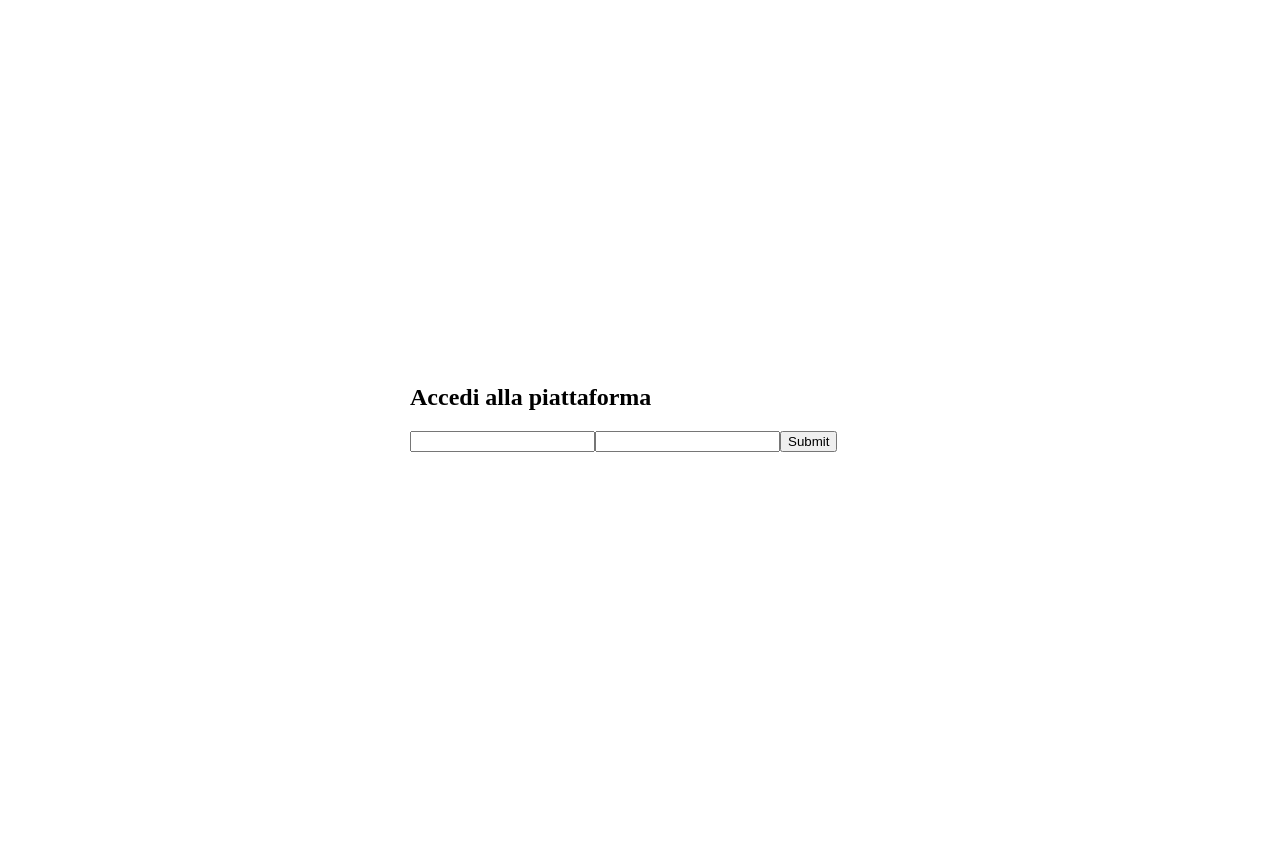
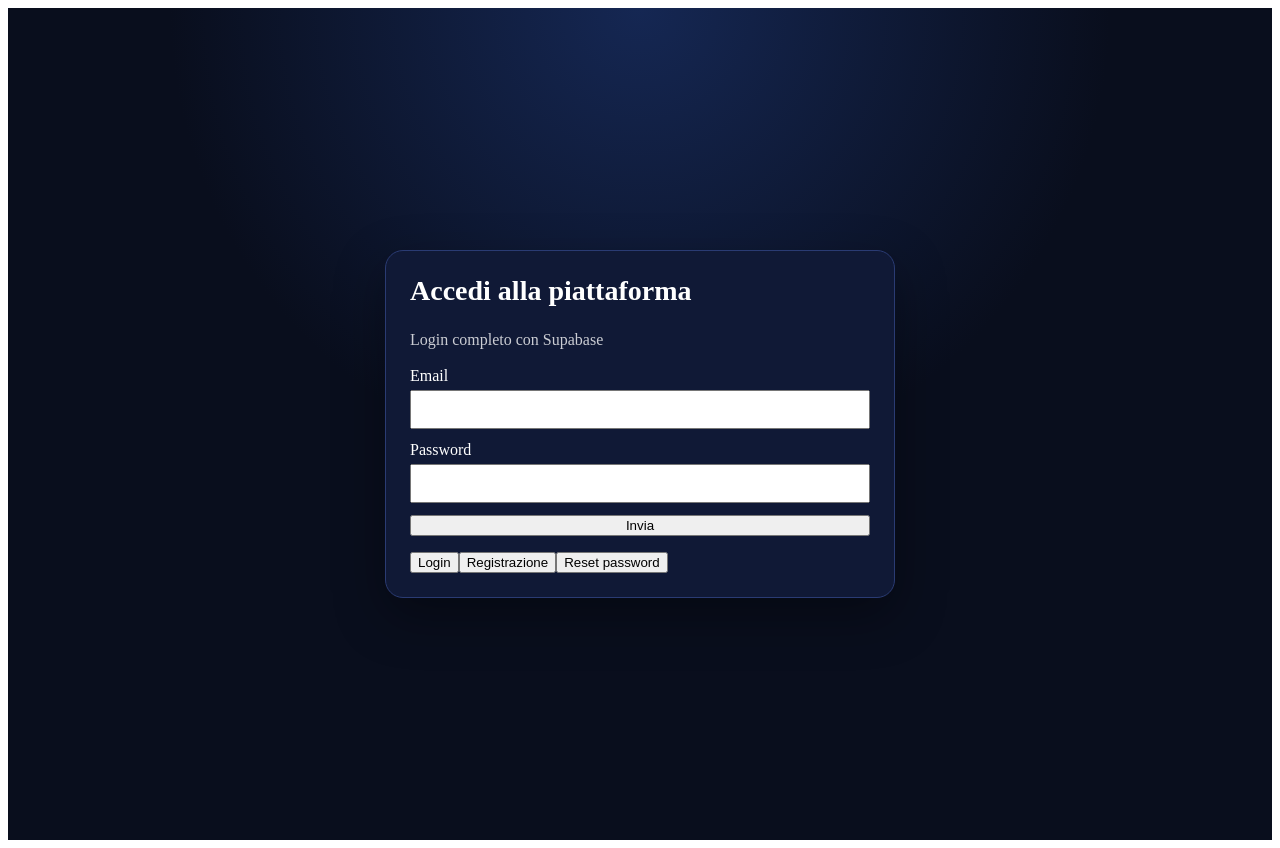
Before and after one commit to REALG99/ProbaBet, a Next.js app: page /login in a window 1280 px wide. Before the commit the page ends 816 px from the top, so only its background shows below. Built offline with nearby package versions, Linux system fonts and the light colour scheme; no server answers.

Commit message:
Update page.tsx

```diff
--- a/app/login/page.tsx
+++ b/app/login/page.tsx
@@ -19,12 +19,14 @@ function LoginPageContent() {
   useEffect(() => {
     const forcedMode = searchParams.get('mode');
     const callbackError = searchParams.get('error');
+
     if (forcedMode === 'register' || forcedMode === 'reset' || forcedMode === 'update') {
       setMode(forcedMode);
     }
+
     if (callbackError) setError(callbackError);
 
-    const unsub = supabase.auth.onAuthStateChange((event) => {
+    const { data: listener } = supabase.auth.onAuthStateChange((event) => {
       if (event === 'PASSWORD_RECOVERY') {
         setMode('update');
         setMessage('Link verificato. Ora imposta una nuova password.');
@@ -33,15 +35,17 @@ function LoginPageContent() {
 
     supabase.auth.getSession().then(({ data }) => {
       if (!data.session) return;
+
       if (forcedMode === 'update') {
         setMode('update');
         return;
       }
+
       router.replace('/dashboard');
     });
 
     return () => {
-      unsub.data.subscription.unsubscribe();
+      listener.subscription.unsubscribe();
     };
   }, [router, searchParams]);
 
@@ -61,6 +65,7 @@ function LoginPageContent() {
     try {
       if (mode === 'login') {
         const { data, error: loginError } = await supabase.auth.signInWithPassword({ email, password });
+
         if (loginError) {
           setError('Email o password errata');
           return;
@@ -68,9 +73,10 @@ function LoginPageContent() {
 
         const user = data.user;
         const confirmed = !!user?.email_confirmed_at;
+
         if (!confirmed) {
           await supabase.auth.signOut();
-          setMessage('Conferma prima la tua email. Ti abbiamo inviato il link di verifica.');
+          setMessage('Conferma prima la tua email. Controlla la tua inbox.');
           return;
         }
 
@@ -79,7 +85,8 @@ function LoginPageContent() {
       }
 
       if (mode === 'register') {
-        const redirectBase = typeof window !== 'undefined' ? window.location.origin : '';
+        const redirectBase = window.location.origin;
+
         const { error: registerError } = await supabase.auth.signUp({
           email,
           password,
@@ -87,36 +94,42 @@ function LoginPageContent() {
             emailRedirectTo: `${redirectBase}/auth/callback?next=/dashboard`,
           },
         });
+
         if (registerError) {
           setError(registerError.message);
           return;
         }
 
-        setMessage('Registrazione inviata. Conferma la mail e verrai reindirizzato nella SaaS.');
+        setMessage('Registrazione completata. Controlla la mail per confermare.');
         return;
       }
 
       if (mode === 'reset') {
-        const redirectBase = typeof window !== 'undefined' ? window.location.origin : '';
+        const redirectBase = window.location.origin;
+
         const { error: resetError } = await supabase.auth.resetPasswordForEmail(email, {
           redirectTo: `${redirectBase}/login?mode=update`,
         });
+
         if (resetError) {
           setError(resetError.message);
           return;
         }
 
-        setMessage('Email per reset password inviata.');
+        setMessage('Email di reset inviata.');
         return;
       }
 
-      const { error: updateError } = await supabase.auth.updatePassword(password);
+      const { error: updateError } = await supabase.auth.updateUser({
+        password,
+      });
+
       if (updateError) {
         setError(updateError.message);
         return;
       }
 
-      setMessage('Password aggiornata con successo. Ora puoi accedere.');
+      setMessage('Password aggiornata con successo.');
       setMode('login');
       setPassword('');
     } finally {
@@ -125,26 +138,75 @@ function LoginPageContent() {
   };
 
   return (
-    <main style={{ minHeight: '100vh', display: 'grid', placeItems: 'center' }}>
-      <section style={{ width: '100%', maxWidth: 460 }}>
-        <h1>{title}</h1>
+    <main
+      style={{
+        minHeight: '100vh',
+        display: 'grid',
+        placeItems: 'center',
+        background: 'radial-gradient(circle at top,#152753,#090e1d 45%)',
+        padding: 16,
+      }}
+    >
+      <section
+        style={{
+          width: '100%',
+          maxWidth: 460,
+          borderRadius: 18,
+          background: '#101936',
+          border: '1px solid #2a3b73',
+          boxShadow: '0 18px 50px rgba(0,0,0,0.35)',
+          padding: 24,
+          color: '#fff',
+        }}
+      >
+        <h1 style={{ marginTop: 0, fontSize: 28 }}>{title}</h1>
 
-        <form onSubmit={submit}>
+        <p style={{ opacity: 0.78, marginBottom: 18 }}>
+          Login completo con Supabase
+        </p>
+
+        <form onSubmit={submit} style={{ display: 'grid', gap: 12 }}>
           {(mode === 'login' || mode === 'register' || mode === 'reset') && (
-            <input type="email" value={email} onChange={(e) => setEmail(e.target.value)} />
+            <label style={{ display: 'grid', gap: 5 }}>
+              <span>Email</span>
+              <input
+                type="email"
+                required
+                value={email}
+                onChange={(e) => setEmail(e.target.value)}
+                style={{ padding: 10 }}
+              />
+            </label>
           )}
 
           {mode !== 'reset' && (
-            <input type="password" value={password} onChange={(e) => setPassword(e.target.value)} />
+            <label style={{ display: 'grid', gap: 5 }}>
+              <span>{mode === 'update' ? 'Nuova password' : 'Password'}</span>
+              <input
+                type="password"
+                required
+                value={password}
+                onChange={(e) => setPassword(e.target.value)}
+                style={{ padding: 10 }}
+              />
+            </label>
           )}
 
-          <button disabled={loading} type="submit">
-            {loading ? '...' : 'Submit'}
+          <button type="submit" disabled={loading}>
+            {loading ? 'Attendere...' : 'Invia'}
           </button>
         </form>
 
-        {error && <p>{error}</p>}
-        {message && <p>{message}</p>}
+        {error && <p style={{ color: '#ff8e8e' }}>{error}</p>}
+        {message && <p style={{ color: '#9ee6b1' }}>{message}</p>}
+
+        {mode !== 'update' && (
+          <div style={{ marginTop: 16 }}>
+            <button onClick={() => setMode('login')}>Login</button>
+            <button onClick={() => setMode('register')}>Registrazione</button>
+            <button onClick={() => setMode('reset')}>Reset password</button>
+          </div>
+        )}
       </section>
     </main>
   );
```
